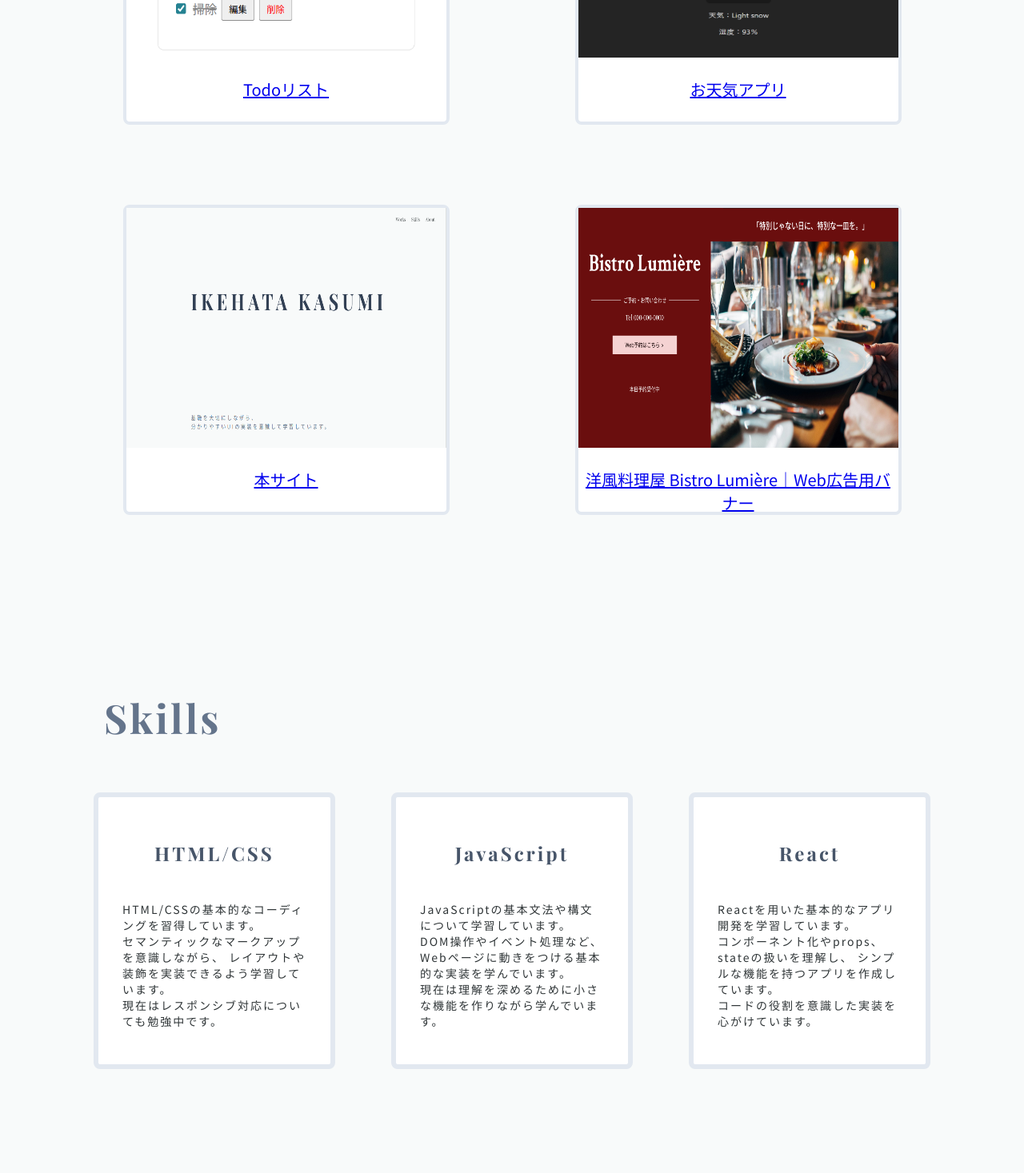
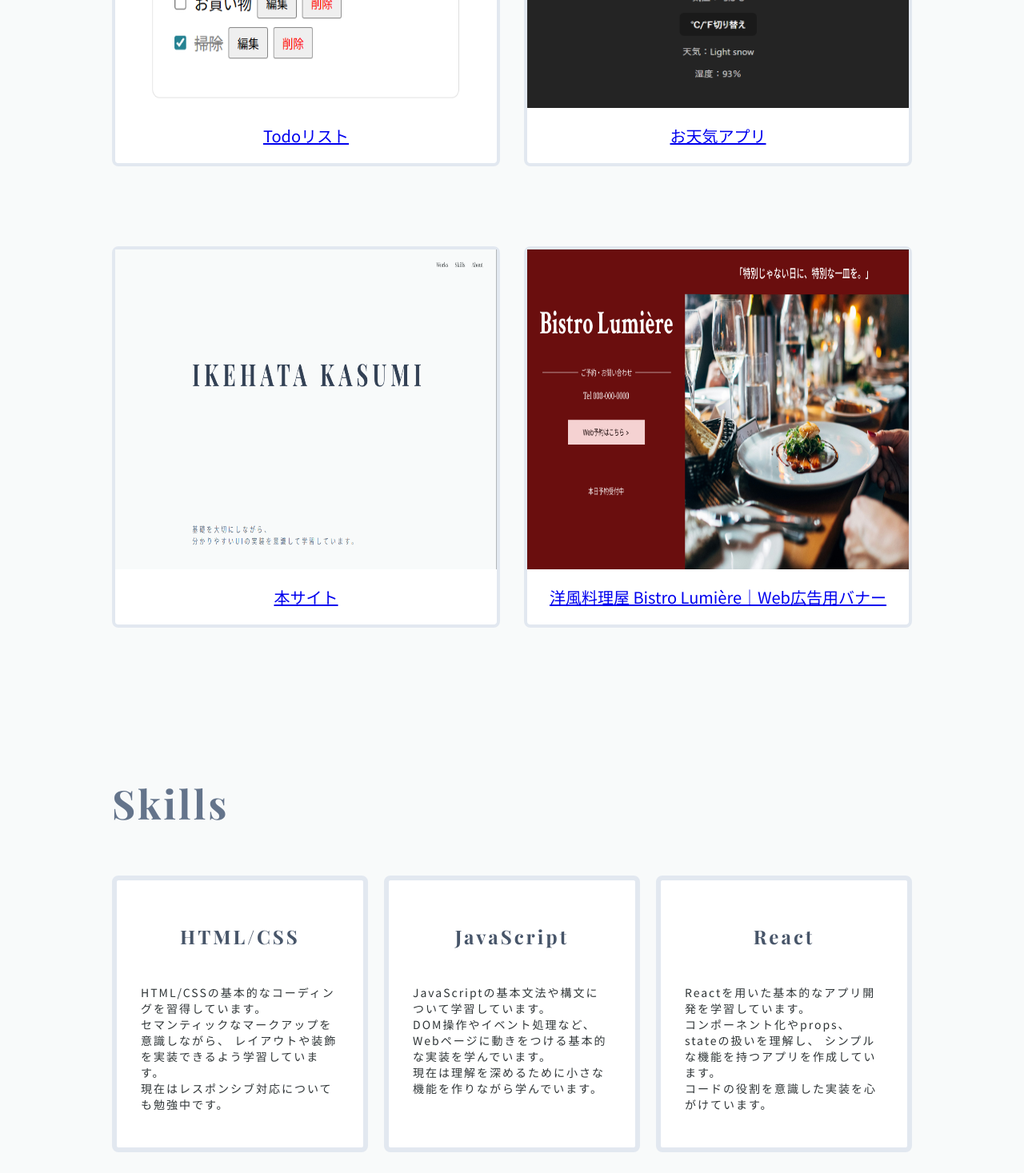
Before and after one commit to ikehatakasumi-del/myportfolio, a Next.js app: page / in a window 1280 px wide. Shown: the part 1330-2797 px from the top of the page at 80% size. Built offline with nearby package versions, Linux system fonts and the light colour scheme; a web font is replaced by a local one.

Commit message:
container管理PC画面CSS調整

```diff
--- a/app/components/Footer.js
+++ b/app/components/Footer.js
@@ -1,7 +1,9 @@
 const Footer = () => {
     return (
         <footer className="footer">
-            <small>&copy;2025 IKEHATA KASUMI</small>
+            <div className="container">
+                <small>&copy;2025 IKEHATA KASUMI</small>
+            </div>
         </footer>
     );
 };
--- a/app/components/Header.js
+++ b/app/components/Header.js
@@ -4,6 +4,7 @@ import Link from "next/link";
 const Header = () => {
     return (
     <header className="header">
+        <div className="container">
             <div className="header-text">
                 <h1>IKEHATA KASUMI</h1>
                 <p>
@@ -20,7 +21,7 @@ const Header = () => {
                 </nav>
 
             </div>
-        {/* <Image src="/Image/pc.jpg" alt="パソコンの画像" width={570} height={380}/> */}
+        </div>
     </header>
     );
 };
--- a/app/globals.css
+++ b/app/globals.css
@@ -1,6 +1,5 @@
 /* ここから！！ */
 body {
-    /* background-color: white; */
     width: 100%;
     margin: 0 auto;
     font-family: 'Noto Sans JP', sans-serif;
@@ -12,19 +11,21 @@ html, body {
 }
 
 .container {
-    max-width: 1100px;
+    max-width: 1000px;
     margin: 0 auto;
-    padding: 0 24px;
+    padding: 0 60px;
 }
 
 .header {
     display: flex;
-    justify-content: space-around;
-    /* align-items: flex-start; */
-    padding: 30px 60px;
-    /* background-color: #faf9f6; */
+    padding: 30px 0;
     /* background: linear-gradient(40deg, #e7e9ef, #8282e4); */
     position: relative;
+}
+.header-container {
+    display: flex;
+    justify-content: space-between;
+    align-items: center;
 }
 
 .header-text {
@@ -72,7 +73,6 @@ html, body {
     text-decoration: none;
     color: #2F3537;
     font-size: 1rem;
-    /* font-weight: bold; */
     font-family: 'Playfair Display', sans-serif;
 }
 .nav-list ul li a:hover {
@@ -84,11 +84,12 @@ section {
     padding: 60px;
 }
 h2 {
-    margin: 30px 0 60px 40px;
+    margin: 0 0 60px 0;
     color: #64748B;
     font-size: 50px;
     letter-spacing: 3px;
     font-family: 'Playfair Display', sans-serif;
+    line-height: 1.2;
 }
 
 h3 {
@@ -102,7 +103,6 @@ h3 {
 h4 {
     font-size: 20px;
     text-align: center;
-    /* margin-left: 40px; */
     padding-bottom: 20px;
     color: #475569;
     border-bottom: 2px solid #E2E8F0;
@@ -114,11 +114,15 @@ h4 {
     display: flex;
     gap: 30px;
     flex-wrap: wrap;
-    justify-content: space-around;
+    justify-content: flex-start;
 }
 .works-item {
-    width: 400px;
-    height: 380px;
+    /* width: 400px; */
+    /* max-width: none; */
+    width: calc((100% - 30px) / 2); /* (100% - gapの合計) / 列数 で計算 */
+    /* height: 380px; */
+    box-sizing: border-box;
+    height: auto;
     background: #FFFFFF;
     border-radius: 8px;
     border: 4px solid #E2E8F0;
@@ -132,11 +136,11 @@ h4 {
 .works-list p {
     text-align: center;
     font-size: 20px;
-    /* text-decoration: none; */
 }
 .works-image {
   width: 100%;
-  max-width: 400px;
+  height: 400px;
+  display: block;
 }
 
 /* skills */
@@ -145,14 +149,15 @@ h4 {
 }
 .skills-list {
     display: flex;
-    justify-content: center;
-    gap: 70px;
+    justify-content: flex-start;
+    gap: 20px;
     /* flex-wrap: wrap; */
 }
 .skills-card {
     background: #fff;
     padding: 30px;
-    width: 230px;
+    width: calc((100% - 40px) / 3); /* (100% - 20px * 2) / 3 */
+    /* width: 230px; */
     border: 6px solid #E2E8F0;
     border-radius: 8px;
 }
@@ -160,34 +165,34 @@ h4 {
     font-size: 14px;
     letter-spacing: 2px;
     color: #2F3537;
-    /* text-align: center; */
 }
+
 /* about */
-.about {
-    /* background: #faf7f2; */
-    padding: 80px 0;
-}
 .about h2 {
     margin-bottom: 60px;
-    /* text-align: center; */
 }
 .about-inner {
     display: flex;
-    /* justify-content: space-between; */
     align-items: center;
-    margin: 0 auto;
     gap: 80px;
+    margin: 0;
+    justify-content: flex-start;
 }
 .about-inner p {
     font-size: 16px;
     color: #64748B;
     line-height: 30px;
-    margin-left: 40px;
+    margin-bottom: 15px;
+    margin-left: 0;
 }
 .about img {
     width: 400px;
     height: auto;
     border-radius: 8px;
+}
+.about-text {
+    padding: 0;
+    margin: 0;
 }
 
 
@@ -214,7 +219,7 @@ h4 {
 }
 
 
-/* メディアクエリ */
+/* レスポンシブ対応 */
 @media screen and (max-width:767){
     .header {
     padding: 0;
@@ -236,7 +241,6 @@ h4 {
     padding: 60px 0 60px 0;
     }
     .skills-list {
-    /* display: flex; */
     justify-content: center;
     gap: 70px;
     flex-wrap: wrap;
@@ -264,10 +268,8 @@ h4 {
     .about-inner {
     flex-wrap: wrap;
     max-width: 500px;
-    /* margin: 0 auto; */
 }
 .about-inner p {
-    /* margin-left: 40px; */
     margin: 0 auto;
 }
 .nav-btn{
@@ -276,7 +278,6 @@ h4 {
 }
 @media screen and (min-width:768px) and (max-width:1024){
     .skills-list {
-    /* display: flex; */
     justify-content: center;
     gap: 70px;
     flex-wrap: wrap;
```
Lines whose indentation alone changed are shown as unchanged.
